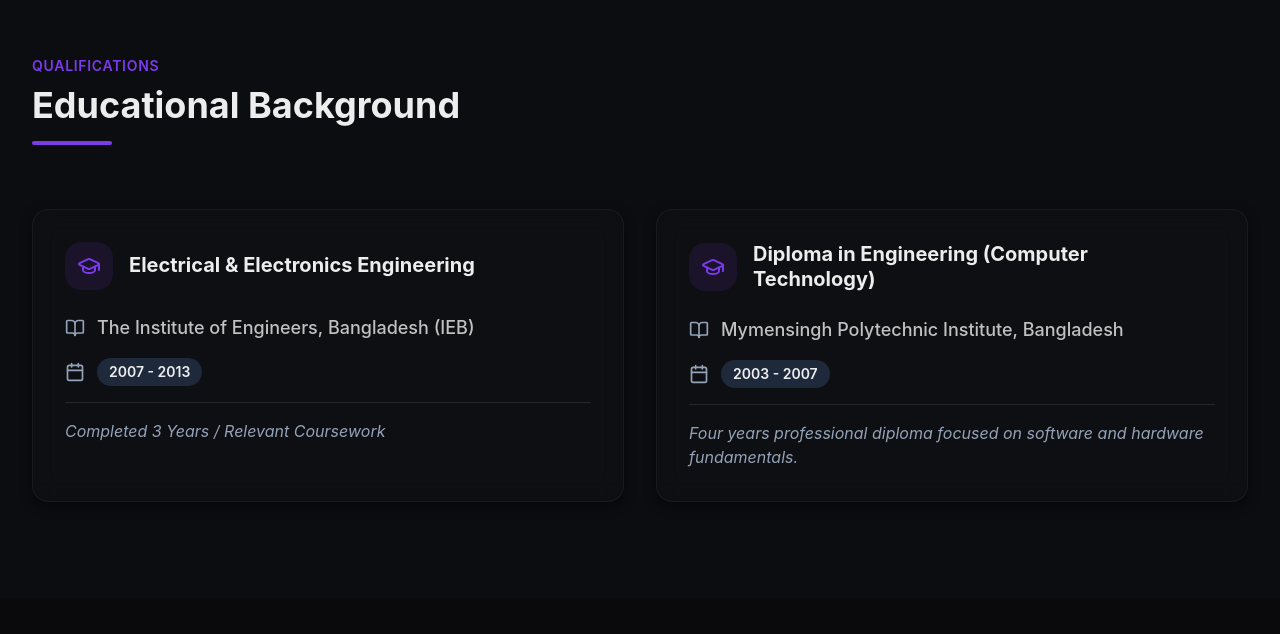
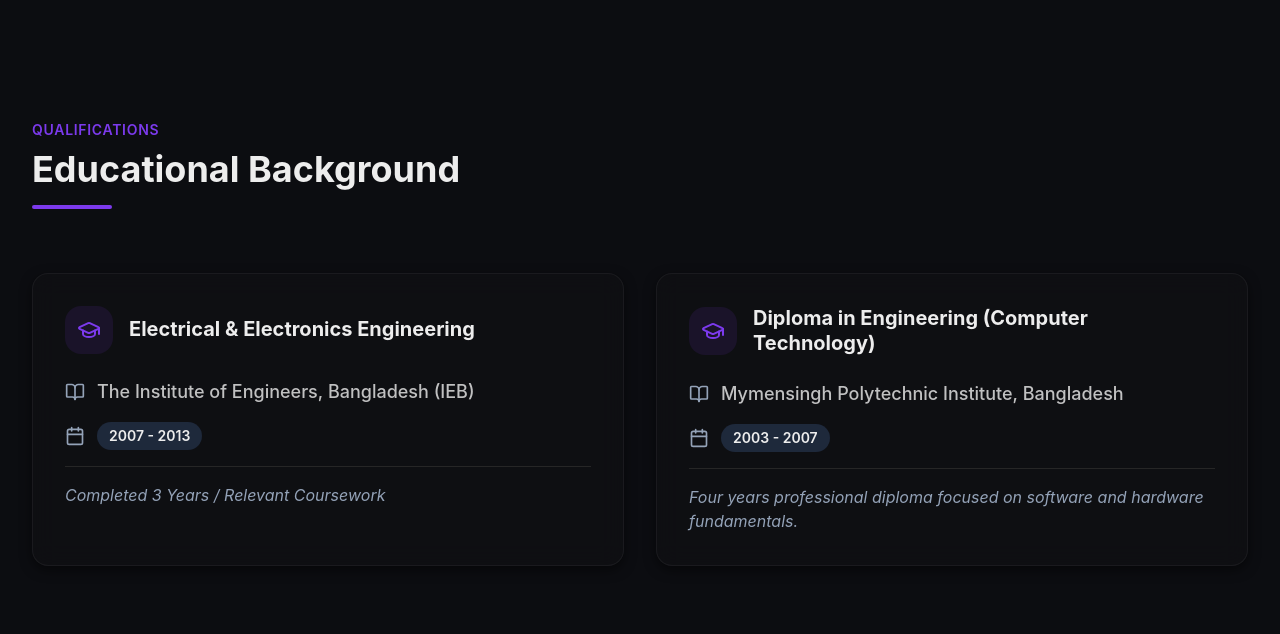
Before and after one commit to nasirmasud/nasir-portfolio, a React (Vite) app: page / in a window 1280 px wide. Shown: the part 5406-6040 px from the top of the page. Built offline with nearby package versions, Linux system fonts and the light colour scheme; no server answers.

Commit message:
increase education section padding and add navbar scroll offset

```diff
--- a/src/components/Education.jsx
+++ b/src/components/Education.jsx
@@ -37,7 +37,7 @@ const Education = () => {
   };
 
   return (
-    <section id="education" className="py-24 bg-secondary/10" ref={ref}>
+    <section id="education" className="py-40 scroll-mt-20 bg-secondary/10" ref={ref}>
       <div className="max-w-[1440px] mx-auto px-4 sm:px-6 lg:px-8">
         {/* Section Header */}
         <div className="mb-16">
```
